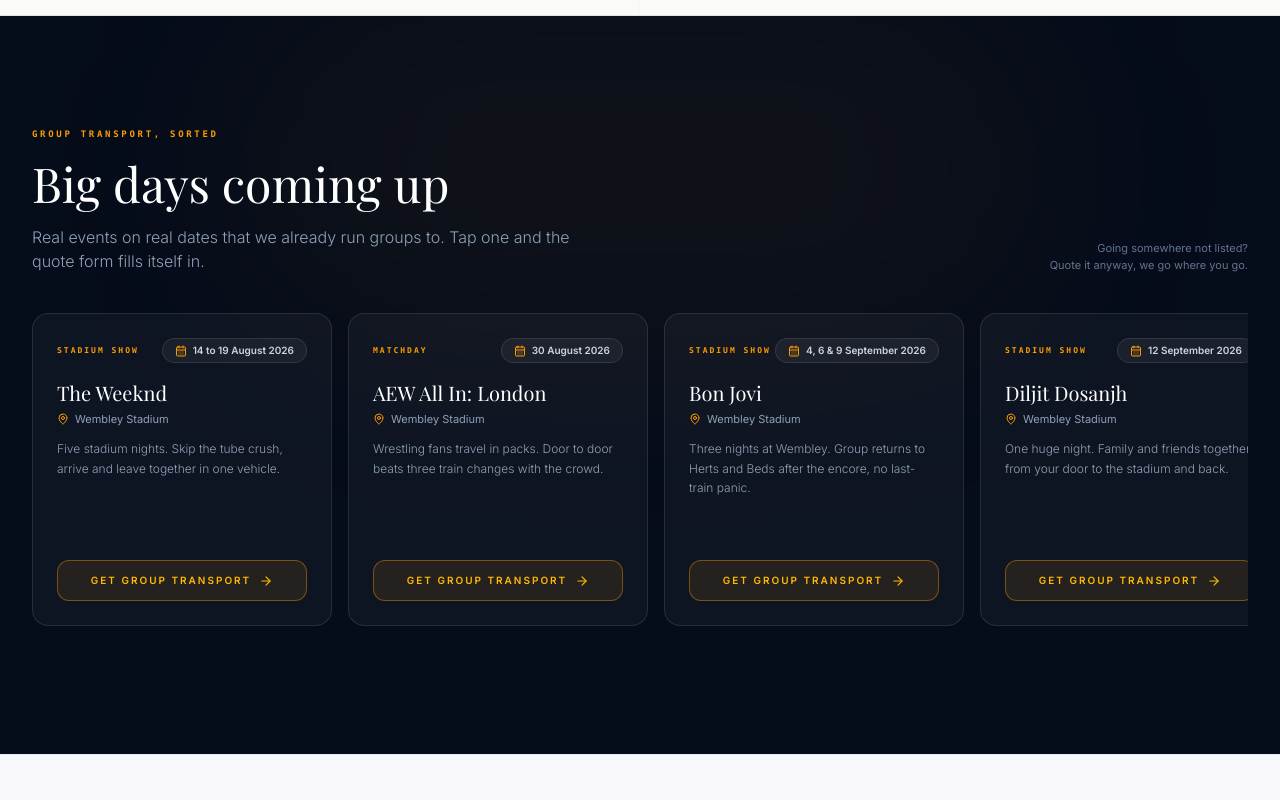
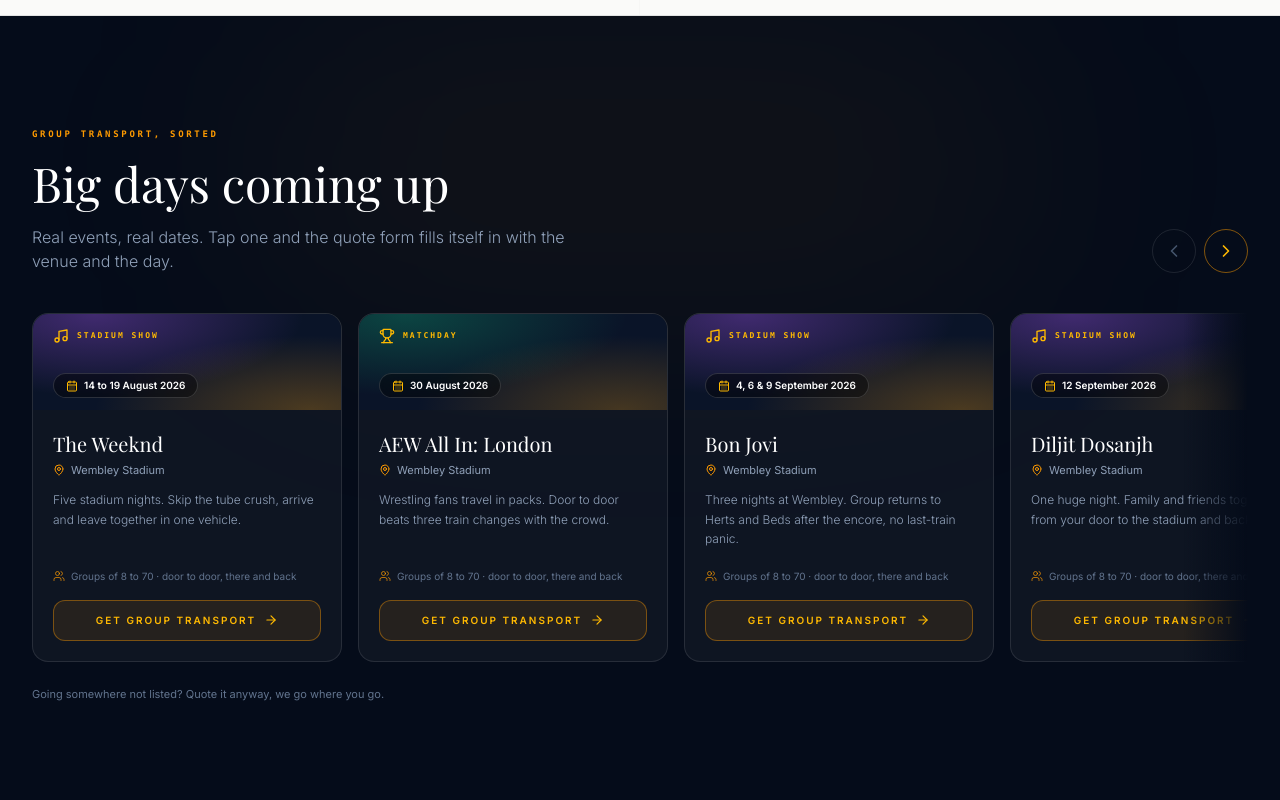
Before and after one commit to Learn2PassHGV/ugotest, a React (Vite) app: page / in a window 1280 px wide. Shown: the part 1900-2700 px from the top of the page. Built offline with nearby package versions, Linux system fonts and the light colour scheme.

Commit message:
Polish: softer copy, richer carousel, departures-board airports, no prices

```diff
--- a/src/components/UpcomingEvents.tsx
+++ b/src/components/UpcomingEvents.tsx
@@ -1,30 +1,69 @@
-import React from 'react';
-import { ArrowRight, CalendarDays, MapPin } from 'lucide-react';
+import React, { useRef, useState, useEffect } from 'react';
+import { ArrowRight, CalendarDays, ChevronLeft, ChevronRight, MapPin, Music, Sparkles, Trophy, Users } from 'lucide-react';
 import { UPCOMING_EVENTS } from '../data/events';
+import { cn } from '../lib/utils';
 
-const KIND_LABEL: Record<string, string> = {
-  music: 'STADIUM SHOW',
-  sport: 'MATCHDAY',
-  racing: 'RACEDAY',
-  festive: 'SEASONAL',
+const KIND_META: Record<string, { label: string; icon: React.ComponentType<{ className?: string }>; art: string }> = {
+  music: {
+    label: 'STADIUM SHOW',
+    icon: Music,
+    art: 'radial-gradient(ellipse at 20% 0%, rgba(168,85,247,0.35), transparent 60%), radial-gradient(ellipse at 90% 100%, rgba(245,158,11,0.28), transparent 55%), #0A1428',
+  },
+  sport: {
+    label: 'MATCHDAY',
+    icon: Trophy,
+    art: 'radial-gradient(ellipse at 15% 0%, rgba(16,185,129,0.30), transparent 60%), radial-gradient(ellipse at 85% 100%, rgba(245,158,11,0.25), transparent 55%), #0A1428',
+  },
+  racing: {
+    label: 'RACEDAY',
+    icon: Trophy,
+    art: 'radial-gradient(ellipse at 20% 0%, rgba(59,130,246,0.30), transparent 60%), radial-gradient(ellipse at 85% 100%, rgba(245,158,11,0.25), transparent 55%), #0A1428',
+  },
+  festive: {
+    label: 'SEASONAL',
+    icon: Sparkles,
+    art: 'radial-gradient(ellipse at 20% 0%, rgba(239,68,68,0.30), transparent 60%), radial-gradient(ellipse at 85% 100%, rgba(245,158,11,0.30), transparent 55%), #0A1428',
+  },
 };
 
 /**
- * Horizontal carousel of real upcoming events UGO can service.
- * Clicking a card fires `ugo-book-event`, which the app shell listens for:
- * it navigates home, scrolls to the Smart Quote form and prefills it
- * with the event destination, date and a sensible group size.
+ * Carousel of real upcoming events UGO can service, with arrows, edge fades
+ * and scroll snapping. Clicking a card fires `ugo-book-event`: the app shell
+ * navigates home, scrolls to the Smart Quote form and prefills destination,
+ * date and a sensible group size.
  */
 export function UpcomingEvents() {
+  const railRef = useRef<HTMLDivElement>(null);
+  const [canLeft, setCanLeft] = useState(false);
+  const [canRight, setCanRight] = useState(true);
+
+  const updateArrows = () => {
+    const el = railRef.current;
+    if (!el) return;
+    setCanLeft(el.scrollLeft > 8);
+    setCanRight(el.scrollLeft < el.scrollWidth - el.clientWidth - 8);
+  };
+
+  useEffect(() => {
+    updateArrows();
+    const el = railRef.current;
+    if (!el) return;
+    el.addEventListener('scroll', updateArrows, { passive: true });
+    window.addEventListener('resize', updateArrows);
+    return () => {
+      el.removeEventListener('scroll', updateArrows);
+      window.removeEventListener('resize', updateArrows);
+    };
+  }, []);
+
+  const nudge = (dir: number) => {
+    railRef.current?.scrollBy({ left: dir * 320, behavior: 'smooth' });
+  };
+
   const book = (destination: string, iso: string, pax: string) => {
     window.dispatchEvent(
       new CustomEvent('ugo-book-event', {
-        detail: {
-          destination,
-          date: iso,
-          passengers: pax,
-          journeyType: 'Sports/Music Event',
-        },
+        detail: { destination, date: iso, passengers: pax, journeyType: 'Sports/Music Event' },
       })
     );
   };
@@ -33,52 +72,106 @@
     <section className="bg-[#050C1A] py-20 md:py-28 relative overflow-hidden">
       <div className="absolute top-0 left-1/2 -translate-x-1/2 w-[800px] h-[300px] bg-amber-500/5 rounded-full blur-[120px] pointer-events-none" />
       <div className="max-w-7xl mx-auto px-6 md:px-8 relative z-10">
-        <div className="flex flex-col md:flex-row md:items-end md:justify-between gap-4 mb-10">
+        <div className="flex items-end justify-between gap-4 mb-10">
           <div>
             <span className="font-mono text-[9px] font-extrabold text-amber-500 uppercase tracking-[0.3em] block mb-3">
               GROUP TRANSPORT, SORTED
             </span>
-            <h2 className="font-serif text-3xl md:text-5xl text-white leading-tight">
-              Big days coming up
-            </h2>
+            <h2 className="font-serif text-3xl md:text-5xl text-white leading-tight">Big days coming up</h2>
             <p className="font-sans text-slate-400 text-sm md:text-base mt-3 max-w-xl font-light">
-              Real events on real dates that we already run groups to. Tap one and the quote form fills itself in.
+              Real events, real dates. Tap one and the quote form fills itself in with the venue and the day.
             </p>
           </div>
-          <p className="font-sans text-[11px] text-slate-500 md:text-right shrink-0">
-            Going somewhere not listed?<br className="hidden md:block" /> Quote it anyway, we go where you go.
-          </p>
+          <div className="hidden md:flex items-center gap-2 shrink-0">
+            <button
+              onClick={() => nudge(-1)}
+              disabled={!canLeft}
+              aria-label="Previous events"
+              className={cn(
+                'w-11 h-11 rounded-full border flex items-center justify-center transition-all duration-300 cursor-pointer',
+                canLeft ? 'border-amber-500/50 text-amber-400 hover:bg-amber-500 hover:text-slate-950' : 'border-white/10 text-slate-600 cursor-default'
+              )}
+            >
+              <ChevronLeft className="w-5 h-5" />
+            </button>
+            <button
+              onClick={() => nudge(1)}
+              disabled={!canRight}
+              aria-label="More events"
+              className={cn(
+                'w-11 h-11 rounded-full border flex items-center justify-center transition-all duration-300 cursor-pointer',
+                canRight ? 'border-amber-500/50 text-amber-400 hover:bg-amber-500 hover:text-slate-950' : 'border-white/10 text-slate-600 cursor-default'
+              )}
+            >
+              <ChevronRight className="w-5 h-5" />
+            </button>
+          </div>
         </div>
 
-        <div className="flex gap-4 overflow-x-auto pb-4 snap-x snap-mandatory [-webkit-overflow-scrolling:touch] [scrollbar-width:thin] [scrollbar-color:rgba(245,158,11,0.3)_transparent]">
-          {UPCOMING_EVENTS.map((ev) => (
+        <div className="relative">
+          {/* Edge fades so it reads as a carousel with more to see */}
+          {canLeft && <div className="hidden md:block absolute left-0 top-0 bottom-4 w-16 bg-gradient-to-r from-[#050C1A] to-transparent z-10 pointer-events-none" />}
+          {canRight && <div className="hidden md:block absolute right-0 top-0 bottom-4 w-16 bg-gradient-to-l from-[#050C1A] to-transparent z-10 pointer-events-none" />}
+
+          <div
+            ref={railRef}
+            className="flex gap-4 overflow-x-auto pb-4 snap-x snap-mandatory [-webkit-overflow-scrolling:touch] [scrollbar-width:none] [&::-webkit-scrollbar]:hidden"
+          >
+            {UPCOMING_EVENTS.map((ev) => {
+              const meta = KIND_META[ev.kind] || KIND_META.sport;
+              const Icon = meta.icon;
+              return (
                 <div
                   key={ev.id}
-              className="snap-start shrink-0 w-[270px] md:w-[300px] bg-white/[0.04] border border-white/10 hover:border-amber-500/40 rounded-2xl p-6 flex flex-col transition-all duration-300 group"
+                  className="snap-start shrink-0 w-[280px] md:w-[310px] bg-white/[0.04] border border-white/10 hover:border-amber-500/40 rounded-2xl overflow-hidden flex flex-col transition-all duration-300 group"
                 >
-              <div className="flex items-center justify-between mb-4">
-                <span className="font-mono text-[8px] font-extrabold text-amber-500 uppercase tracking-[0.25em]">
-                  {KIND_LABEL[ev.kind] || 'EVENT'}
-                </span>
-                <span className="flex items-center gap-1.5 text-[10px] font-semibold text-slate-300 bg-white/5 border border-white/10 rounded-full px-3 py-1">
-                  <CalendarDays className="w-3 h-3 text-amber-500" />
+                  {/* Art header */}
+                  <div className="h-24 relative flex items-end px-5 pb-3" style={{ background: meta.art }}>
+                    <div className="absolute top-3.5 left-5 flex items-center gap-2">
+                      <Icon className="w-4 h-4 text-amber-400" />
+                      <span className="font-mono text-[8px] font-extrabold text-amber-400 uppercase tracking-[0.25em]">{meta.label}</span>
+                    </div>
+                    <span className="relative flex items-center gap-1.5 text-[10px] font-semibold text-white bg-black/40 backdrop-blur-sm border border-white/15 rounded-full px-3 py-1">
+                      <CalendarDays className="w-3 h-3 text-amber-400" />
                       {ev.dateLabel}
                     </span>
                   </div>
+
+                  <div className="p-5 flex flex-col flex-1">
                     <h3 className="font-serif text-xl text-white leading-snug mb-1">{ev.name}</h3>
                     <p className="flex items-center gap-1.5 text-[11px] text-slate-400 font-sans mb-3">
                       <MapPin className="w-3 h-3 text-amber-500 shrink-0" /> {ev.venue}
                     </p>
                     <p className="font-sans text-xs text-slate-400 leading-relaxed font-light flex-1">{ev.blurb}</p>
+                    <p className="flex items-center gap-1.5 font-sans text-[10px] text-slate-500 mt-3">
+                      <Users className="w-3 h-3 text-amber-500/70" /> Groups of 8 to 70 · door to door, there and back
+                    </p>
                     <button
                       onClick={() => book(ev.destination, ev.iso, ev.pax)}
-                className="mt-5 w-full inline-flex items-center justify-center gap-2 bg-amber-500/10 hover:bg-amber-500 border border-amber-500/40 text-amber-400 hover:text-slate-950 font-sans text-[10px] uppercase tracking-[0.2em] font-extrabold py-3 rounded-xl transition-all duration-300 cursor-pointer"
+                      className="mt-4 w-full inline-flex items-center justify-center gap-2 bg-amber-500/10 hover:bg-amber-500 border border-amber-500/40 text-amber-400 hover:text-slate-950 font-sans text-[10px] uppercase tracking-[0.2em] font-extrabold py-3 rounded-xl transition-all duration-300 cursor-pointer"
                     >
                       Get group transport
                       <ArrowRight className="w-3.5 h-3.5 transition-transform duration-300 group-hover:translate-x-0.5" />
                     </button>
                   </div>
-          ))}
+                </div>
+              );
+            })}
+          </div>
+        </div>
+
+        <div className="flex items-center justify-between mt-2">
+          <p className="font-sans text-[11px] text-slate-500">
+            Going somewhere not listed? Quote it anyway, we go where you go.
+          </p>
+          <div className="flex md:hidden items-center gap-2">
+            <button onClick={() => nudge(-1)} aria-label="Previous events" className="w-10 h-10 rounded-full border border-amber-500/40 text-amber-400 flex items-center justify-center active:bg-amber-500 active:text-slate-950 cursor-pointer">
+              <ChevronLeft className="w-4.5 h-4.5" />
+            </button>
+            <button onClick={() => nudge(1)} aria-label="More events" className="w-10 h-10 rounded-full border border-amber-500/40 text-amber-400 flex items-center justify-center active:bg-amber-500 active:text-slate-950 cursor-pointer">
+              <ChevronRight className="w-4.5 h-4.5" />
+            </button>
+          </div>
         </div>
       </div>
     </section>
```
Also changed, not shown: src/components/AirportGuide.tsx (+67 -48 lines), src/components/QuickQuote.tsx (+14 -7 lines), src/components/SchoolTripPack.tsx (+45 -1 lines), src/components/VehicleFinder.tsx (+8 -26 lines). Lines whose indentation alone changed are shown as unchanged.
